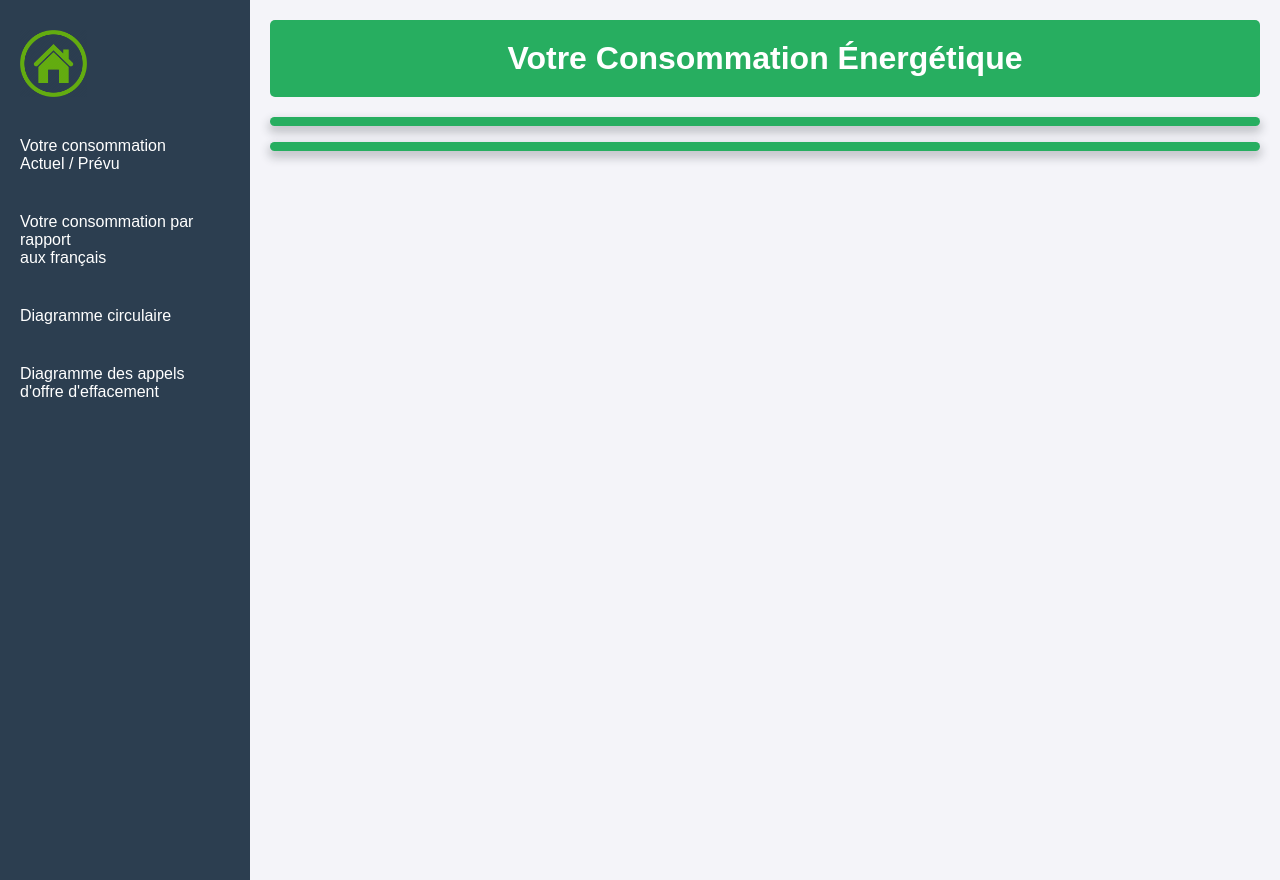
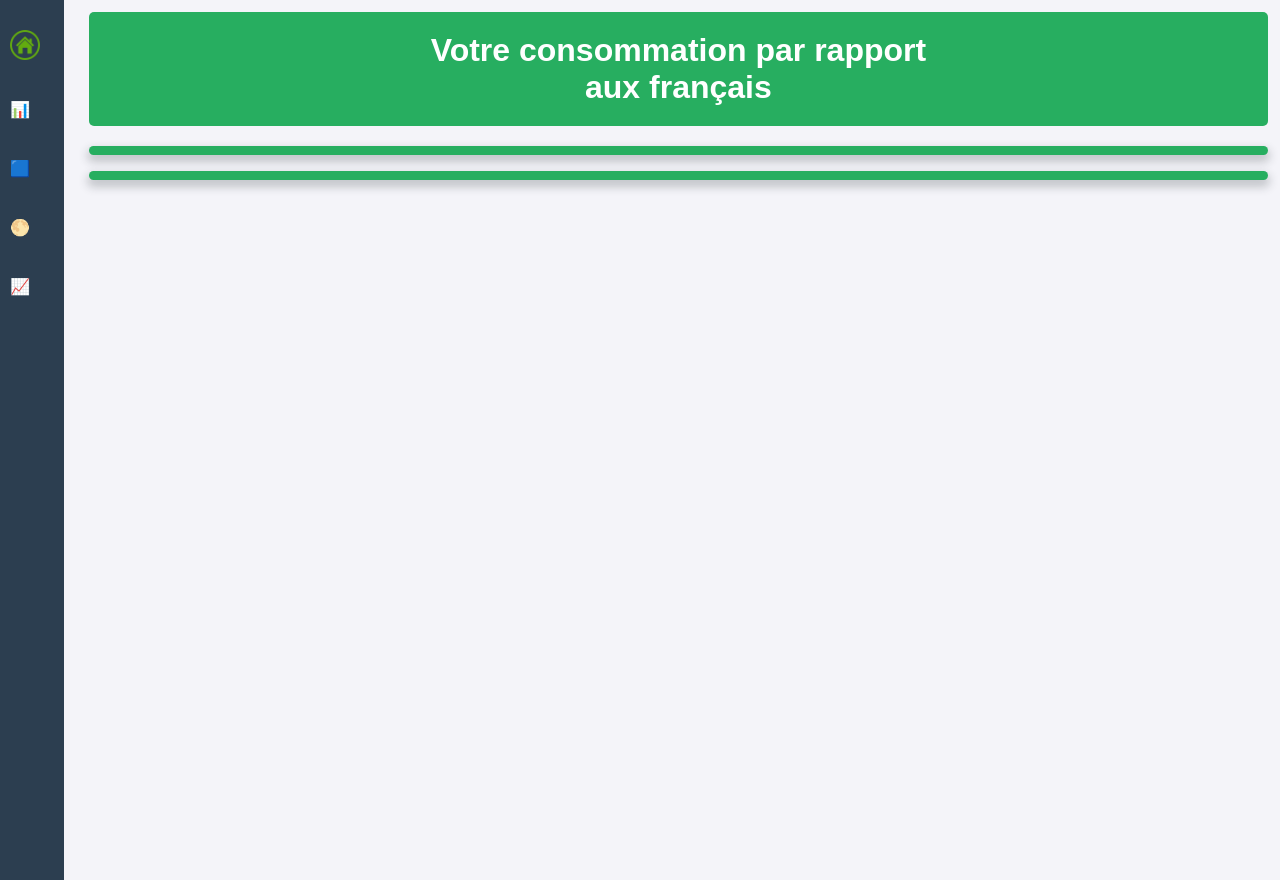
Before and after one commit to NicolasNicz/energy_house, a PHP site: page /vue_graph_francais.php in a window 1280 px wide. Run offline with PHP 8.4, Linux system fonts and the light colour scheme; some libraries are stand-ins or nearby versions.

Commit message:
responsive

```diff
--- a/graph_pie_view.php
+++ b/graph_pie_view.php
@@ -3,7 +3,7 @@ include 'header.php';
 ?>
 
 <main class="main-content">
-    <h1 class="title">Diagramme camembert</h1>
+    <h1 class="title">Diagramme circulaire</h1>
 
     <div id="widget-category-container">
         <a class="category-container">bouton</a>
--- a/header.php
+++ b/header.php
@@ -15,12 +15,12 @@
         <nav class="sidebar">
             <ul>
                 <li><a href="."><img src="styles/House.png" alt="Accueil" class="icon"></a></li>
-                <li><a href="vue_graph_bar_line.php?type=heure">Votre consommation <br>
-                                                               Actuel / Prévu</a></li>
-                <li><a href="vue_graph_francais.php">Votre consommation par rapport <br>
-                                                    aux français</a></li>
+                <li><a href="vue_graph_bar_line.php?type=heure">📊<br>
+                                                               </a></li>
+                <li><a href="vue_graph_francais.php">🟦<br>
+                                                    </a></li>
 
-                <li><a href="graph_pie_view.php">Diagramme circulaire</a></li>
-                <li><a href="graph_aoe_view.php">Diagramme des appels d'offre d'effacement</a></li>
+                <li><a href="graph_pie_view.php">🌕</a></li>
+                <li><a href="graph_aoe_view.php">📈</a></li>
             </ul>
         </nav>
--- a/styles/header.css
+++ b/styles/header.css
@@ -12,13 +12,32 @@ body {
 }
 
 .sidebar {
-    width: 250px;
+    width: 5%;
     background-color: #2c3e50;
     color: #fff;
     height: 100vh;
     position: fixed;
     padding-top: 20px;
 }
+
+@media screen and
+ (max-width:494px){
+    .sidebar {
+    width: 8%;
+    font-size: 10px;
+    }
+
+
+}
+
+@media screen and
+ (max-width:494px){
+    .icon {
+        width: 15px;
+        height: 15px;
+        margin-right: 5px;
+    }
+ }
 
 .sidebar ul {
     list-style: none;
@@ -35,7 +54,7 @@ body {
     text-decoration: none;
     display: flex;
     align-items: center;
-    padding: 10px 20px;
+    padding: 10px;
     transition: background 0.3s ease;
 }
 
@@ -44,15 +63,15 @@ body {
 }
 
 .sidebar ul li a .icon {
-    width: 67px;
-    height: 67px;
-    margin-right: 10px;
+    width: 30px;
+    height: 30px;
+    margin-right: 5px;
 }
 
 .main-content {
-    margin-left: 250px;
-    padding: 20px;
-    width: calc(100% - 250px);
+    margin-left: 6%;
+    padding: 12px;
+    width: 100%;
 }
 
 header {
--- a/vue_graph_bar_line.php
+++ b/vue_graph_bar_line.php
@@ -53,7 +53,8 @@ include ("header.php");
 
 <div class="main-content">
     <header>
-      <h1>Votre Consommation Énergétique</h1>
+      <h1>Votre consommation <br>
+      Actuel / Prévu</h1>
     </header>
 
     <form method="POST" action="vue_graph_bar_line.php?type=heure">
--- a/vue_graph_francais.php
+++ b/vue_graph_francais.php
@@ -6,7 +6,8 @@
 
 <div class="main-content">
     <header>
-      <h1>Votre Consommation Énergétique</h1>
+      <h1>Votre consommation par rapport <br>
+      aux français</h1>
     </header>
 
 
@@ -99,7 +100,13 @@
             showlegend: false
         };
 
-        Plotly.newPlot('graph2', data, layout);
+        var config = {
+        displaylogo: false,
+        responsive: true,
+        locale: 'fr',
+      }
+
+        Plotly.newPlot('graph2', data, layout, config);
     </script>
 
 
@@ -169,8 +176,17 @@
             },
             yaxis: {
                 title: 'Consommation (Wh)'
-            }
+            },
+            legend:{
+             orientation:"h"
+            },
         };
 
-        Plotly.newPlot('graph', data, layout);
+        var config = {
+        displaylogo: false,
+        responsive: true,
+        locale: 'fr',
+      }
+
+        Plotly.newPlot('graph', data, layout, config);
     </script>
```
